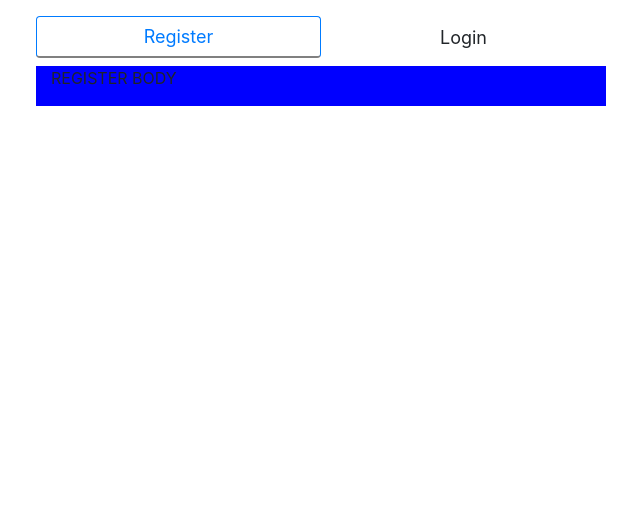
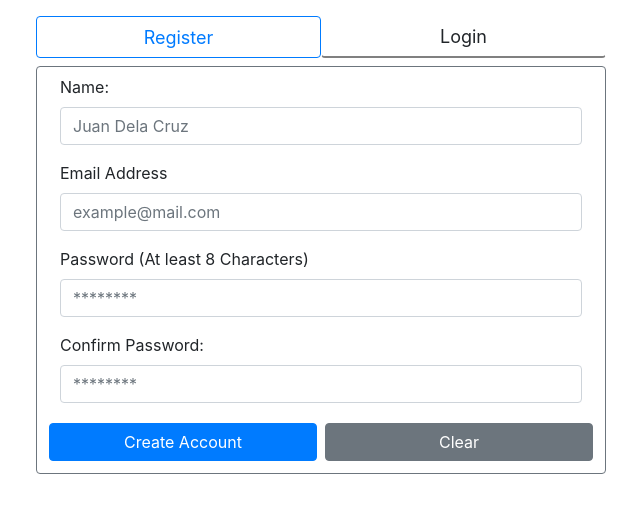
Before and after one commit to acbasco/angular-project, an Angular app: page / in a window 1280 px wide. Shown: the top 512 px of the page, without its empty margins (319-959 px from the left). Built offline with nearby package versions, Linux system fonts and the light colour scheme.

Commit message:
Added design to register and login forms

```diff
--- a/src/app/app.component.html
+++ b/src/app/app.component.html
@@ -1,10 +1,12 @@
-<!doctype html>
+<!DOCTYPE html>
 <html lang="en">
   <head>
-  <meta charset="UTF-8">
-  <meta name="viewport"
-        content="width=device-width, user-scalable=no, initial-scale=1.0, maximum-scale=1.0, minimum-scale=1.0">
-  <meta http-equiv="X-UA-Compatible" content="ie=edge">
+    <meta charset="UTF-8" />
+    <meta
+      name="viewport"
+      content="width=device-width, user-scalable=no, initial-scale=1.0, maximum-scale=1.0, minimum-scale=1.0"
+    />
+    <meta http-equiv="X-UA-Compatible" content="ie=edge" />
     <title>Angular Project</title>
   </head>
   <body>
--- a/src/app/app.module.ts
+++ b/src/app/app.module.ts
@@ -8,6 +8,7 @@ import {FormsModule} from "@angular/forms";
 import { EntryComponent } from './components/entry/entry.component';
 import { RegisterComponent } from './components/entry/register/register.component';
 import { LoginComponent } from './components/entry/login/login.component';
+import { AlertComponent } from './components/alert/alert.component';
 
 @NgModule({
   declarations: [
@@ -15,6 +16,7 @@ import { LoginComponent } from './components/entry/login/login.component';
     EntryComponent,
     RegisterComponent,
     LoginComponent,
+    AlertComponent,
   ],
   imports: [
     BrowserModule,
--- /dev/null
+++ b/src/app/components/alert/alert.component.html
@@ -0,0 +1,3 @@
+<div class="alert alert-primary" role="alert">
+  Hello World!
+</div>
--- /dev/null
+++ b/src/app/components/alert/alert.component.ts
@@ -0,0 +1,15 @@
+import { Component, OnInit } from '@angular/core';
+
+@Component({
+  selector: 'app-alert',
+  templateUrl: './alert.component.html',
+  styleUrls: ['./alert.component.css']
+})
+export class AlertComponent implements OnInit {
+
+  constructor() { }
+
+  ngOnInit(): void {
+  }
+
+}
--- a/src/app/components/entry/entry.component.html
+++ b/src/app/components/entry/entry.component.html
@@ -1,13 +1,13 @@
 <div class="container">
   <!-- Form Buttons -->
-  <div class="row justify-content-center mb-2">
+  <div class="row justify-content-center mb-2 align-middle">
     <div class="col-sm-6">
       <div class="row">
         <button
           class="col btn"
           [ngClass]="{
             'btn-outline-primary': isRegisterSelected,
-            'unselected-button': isRegisterSelected
+            'unselected-button': !isRegisterSelected
           }"
           (click)="onFormSelect(true)"
         >
@@ -17,7 +17,7 @@
           class="col btn"
           [ngClass]="{
             'btn-outline-primary': !isRegisterSelected,
-            'unselected-button': !isRegisterSelected
+            'unselected-button': isRegisterSelected
           }"
           (click)="onFormSelect(false)"
         >
@@ -27,7 +27,7 @@
     </div>
   </div>
   <div class="row justify-content-center">
-    <div class="col-sm-6 p-0" style="background-color: green">
+    <div class="col-sm-6 p-2 border border-secondary rounded">
       <app-register *ngIf="isRegisterSelected"></app-register>
       <app-login *ngIf="!isRegisterSelected"></app-login>
     </div>
--- a/src/app/components/entry/login/login.component.html
+++ b/src/app/components/entry/login/login.component.html
@@ -1,10 +1,49 @@
-<div class="container" style="background-color: red">
+<div class="container">
   <div class="row justify-content-center">
     <div class="col">
-      <p>
-        LOGIN BODY
-      </p>
+      <form action="#">
+        <!-- Email -->
+        <div class="form-group">
+          <label for="email">Email Address</label>
+          <input
+            type="email"
+            class="form-control"
+            id="email"
+            placeholder="example@mail.com"
+            required
+          />
+        </div>
 
+        <!-- Password -->
+        <div class="form-group">
+          <label for="password">Password (At least 8 Characters)</label>
+          <input
+            type="password"
+            class="form-control"
+            name="password"
+            id="password"
+            minlength="8"
+            placeholder="********"
+            required
+          />
+        </div>
+
+        <!-- Control Buttons -->
+        <div class="row">
+          <input
+            type="submit"
+            class="col btn btn-primary m-1"
+            value="Login"
+          />
+
+          <input type="reset" class="col btn btn-secondary m-1" value="Clear" />
+        </div>
+      </form>
+      <!--
+    public name: string,
+    public email: string,
+    public password: string,
+      -->
     </div>
   </div>
 </div>
--- a/src/app/components/entry/register/register.component.html
+++ b/src/app/components/entry/register/register.component.html
@@ -1,10 +1,73 @@
-<div class="container" style="background-color: blue">
+<div class="container">
   <div class="row justify-content-center">
     <div class="col">
-      <p>
-        REGISTER BODY
-      </p>
+      <form action="#">
+        <!-- Name -->
+        <div class="form-group">
+          <label for="name">Name: </label>
+          <input
+            type="text"
+            class="form-control"
+            id="name"
+            placeholder="Juan Dela Cruz"
+            required
+          />
+        </div>
 
+        <!-- Email -->
+        <div class="form-group">
+          <label for="email">Email Address</label>
+          <input
+            type="email"
+            class="form-control"
+            id="email"
+            placeholder="example@mail.com"
+            required
+          />
+        </div>
+
+        <!-- Password -->
+        <div class="form-group">
+          <label for="password">Password (At least 8 Characters)</label>
+          <input
+            type="password"
+            class="form-control"
+            name="password"
+            id="password"
+            minlength="8"
+            placeholder="********"
+            required
+          />
+        </div>
+
+        <!-- Confirm Password -->
+        <div class="form-group">
+          <label for="confirm-password">Confirm Password:</label>
+          <input
+            type="password"
+            class="form-control"
+            name="confirm-password"
+            id="confirm-password"
+            minlength="8"
+            placeholder="********"
+            required
+          />
+        </div>
+
+        <!-- Control Buttons -->
+        <div class="row">
+          <input
+            type="submit"
+            class="col btn btn-primary m-1"
+            value="Create Account"
+            (click)="onRegister()"
+          />
+
+          <input type="reset" class="col btn btn-secondary m-1" value="Clear" />
+        </div>
+      </form>
     </div>
   </div>
 </div>
+
+<app-alert [hidden]="!alertStatus"></app-alert>
--- a/src/app/components/entry/register/register.component.ts
+++ b/src/app/components/entry/register/register.component.ts
@@ -6,10 +6,15 @@ import { Component, OnInit } from '@angular/core';
   styleUrls: ['./register.component.css']
 })
 export class RegisterComponent implements OnInit {
+  alertStatus:boolean = false;
 
   constructor() { }
 
   ngOnInit(): void {
   }
 
+  onRegister() {
+    this.alertStatus = !this.alertStatus;
+  }
+
 }
--- a/src/app/core/models/account.ts
+++ b/src/app/core/models/account.ts
@@ -4,7 +4,6 @@ export class Account {
     public name: string,
     public email: string,
     public password: string,
-    public isAdmin: boolean,
   ) {
   }
 }
```
Also changed, not shown: src/app/components/alert/alert.component.css (added), 1 other file (tests, documents, lock files or other folders). Lines whose indentation alone changed are shown as unchanged.
